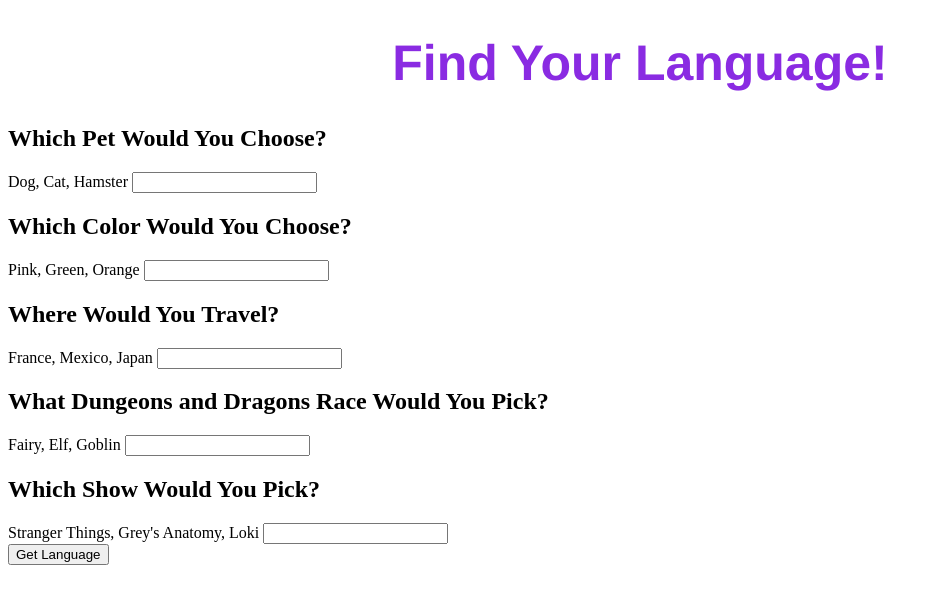
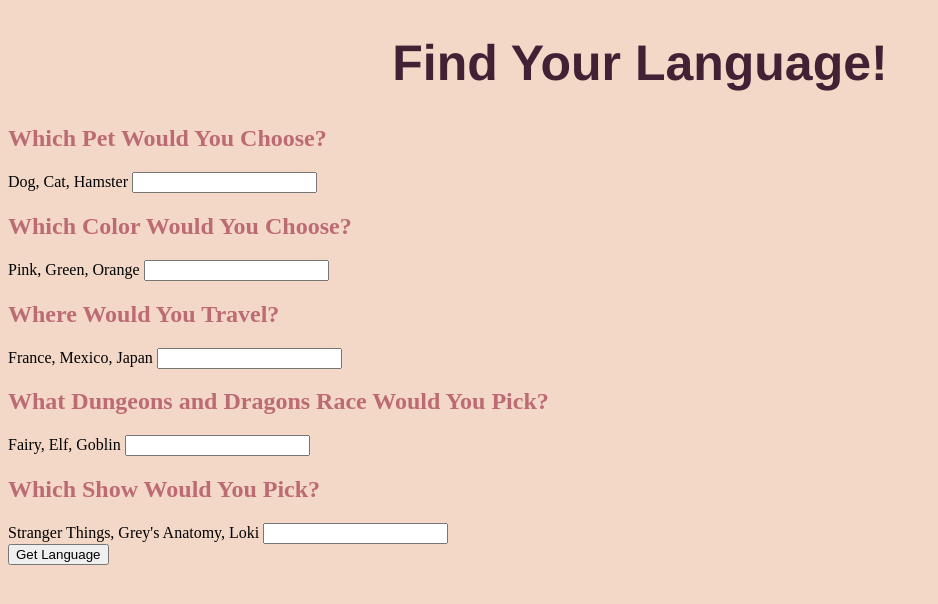
Before and after one commit to aldeling/language-suggester, a plain HTML site: page index.html in a window 1280 px wide. Shown: the whole page, without its empty margins (0-938 px from the left). Drawn offline with Linux system fonts and the light colour scheme.

Commit message:
add css color to body, h1, and h2'

```diff
--- a/css/styles.css
+++ b/css/styles.css
@@ -1,10 +1,22 @@
-h1{
+body {
+  background-color: #F3D8C7;
+}
+
+h1 {
   text-align: center;
-  color: blueviolet;
+  color: #412234;
   font-family: 'Franklin Gothic Medium', 'Arial Narrow', Arial, sans-serif;
   font-size: 50px;
 }
 
-.hidden{
+h2 {
+  color:#BD6B73;
+}
+
+.button {
+  background-color: #4E5340;
+}
+
+.hidden {
   display: none;
 }
```
